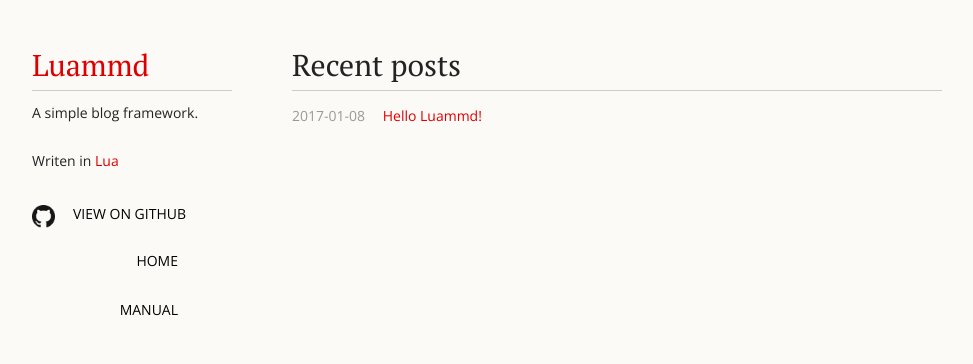
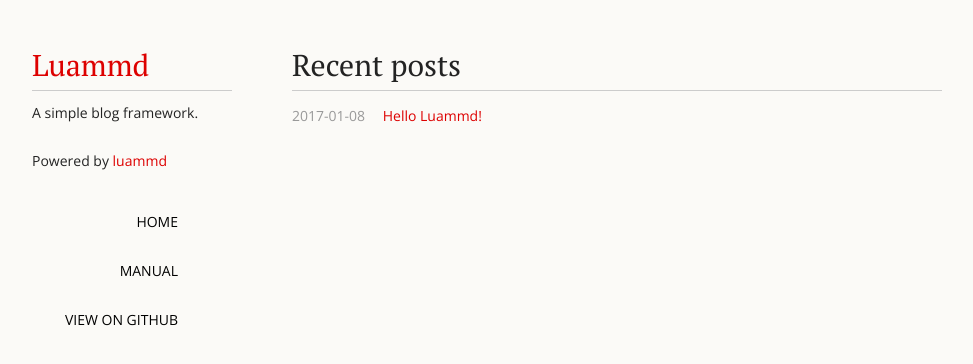
Before and after one commit to hmybmny/luammd.org, a plain HTML site: page index.html in a window 1280 px wide. Shown: the whole page, without its empty margins (18-991 px from the left). Drawn offline with nearby package versions, Linux system fonts and the light colour scheme; some packages are replaced by stand-ins of ours.

Commit message:
update ui style

```diff
--- a/index.html
+++ b/index.html
@@ -32,15 +32,10 @@
           </p>
           <br>
           <p class="header">
-            Writen in
-            <a class="header name" href="https://www.lua.org/">Lua</a>
+            Powered by
+            <a class="header name" href="https://github.com/hmybmny/luammd">luammd</a>
           </p>
           <br>
-          <ul>
-            <li>
-              <a class="buttons github" href="https://github.com/luammd/luammd">View On GitHub</a>
-            </li>
-          </ul>
           <ul>
                 <li>
                 <span><a title="home page" class="" href="/">home</a></span>
@@ -49,7 +44,10 @@
                 <span><a title="manual" class="" href="/manual/">manual</a></span>
 
               </li>
-              </ul>
+                <li>
+              <span><a title="home page" class="" href="https://github.com/hmybmny/luammd">View On GitHub</a></span>
+            </li>
+            </ul>
         </header>
       </div>
       <div>
```
Also changed, not shown: luammd/luammd.html (+6 -8 lines), manual/index.html (+6 -8 lines).
